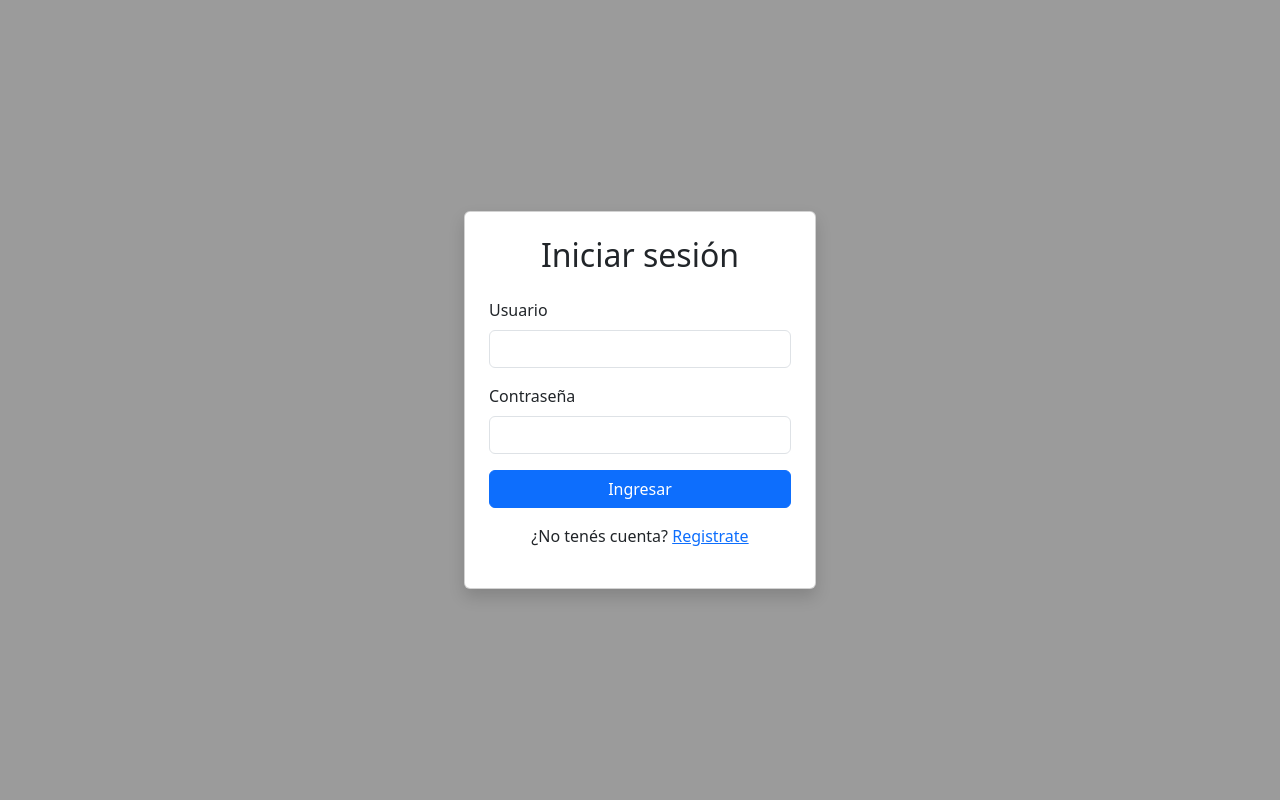
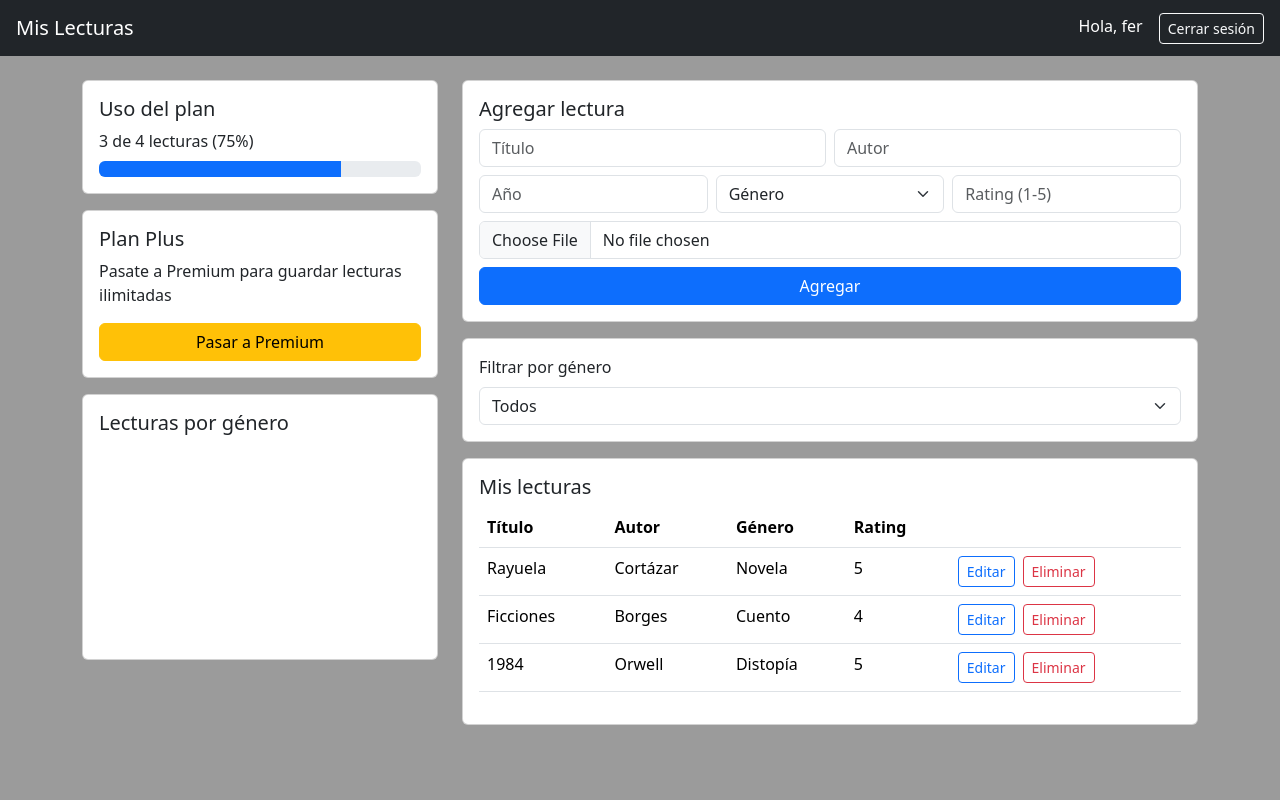
Before and after one commit to feraquino316/obligatoriofs-FerAquino, a React (Vite) app in the folder fullstack-obligatorio-306987/: page / in a window 1280 px wide. Shown: the top 800 px of the page. Built offline with nearby package versions, Linux system fonts and the light colour scheme.

Commit message:
Dashboard estatico con componentes

```diff
--- a/fullstack-obligatorio-306987/src/App.jsx
+++ b/fullstack-obligatorio-306987/src/App.jsx
@@ -7,8 +7,8 @@ const App = () => {
 
       return (
   <>
-    <Login />
-    <Registro />
+    {/* <Login /> */}
+    {/* <Registro /> */}
     <Dashboard />
   </>
 );
--- /dev/null
+++ b/fullstack-obligatorio-306987/src/componentes/CambioPlan.jsx
@@ -0,0 +1,11 @@
+const CambioPlan = () => {
+  return (
+    <div className="card p-3 mb-3">
+      <h5>Plan Plus</h5>
+      <p>Pasate a Premium para guardar lecturas ilimitadas</p>
+      <button className="btn btn-warning w-100">Pasar a Premium</button>
+    </div>
+  );
+};
+
+export default CambioPlan;
--- /dev/null
+++ b/fullstack-obligatorio-306987/src/componentes/Filtro.jsx
@@ -0,0 +1,14 @@
+const Filtro = () => {
+  return (
+    <div className="card p-3 mb-3">
+      <label htmlFor="filtro-genero" className="form-label">Filtrar por género</label>
+      <select id="filtro-genero" className="form-select">
+        <option value="">Todos</option>
+        <option value="Novela">Novela</option>
+        <option value="Cuento">Cuento</option>
+      </select>
+    </div>
+  );
+};
+
+export default Filtro;
--- /dev/null
+++ b/fullstack-obligatorio-306987/src/componentes/FormLectura.jsx
@@ -0,0 +1,36 @@
+const FormLectura = () => {
+  return (
+    <div className="card p-3 mb-3">
+      <h5>Agregar lectura</h5>
+      <div className="row g-2">
+        <div className="col-md-6">
+          <input type="text" className="form-control" placeholder="Título" />
+        </div>
+        <div className="col-md-6">
+          <input type="text" className="form-control" placeholder="Autor" />
+        </div>
+        <div className="col-md-4">
+          <input type="number" className="form-control" placeholder="Año" />
+        </div>
+        <div className="col-md-4">
+          <select className="form-select">
+            <option value="">Género</option>
+            <option>Novela</option>
+            <option>Cuento</option>
+          </select>
+        </div>
+        <div className="col-md-4">
+          <input type="number" className="form-control" placeholder="Rating (1-5)" min="1" max="5" />
+        </div>
+        <div className="col-12">
+          <input type="file" className="form-control" accept="image/*" />
+        </div>
+        <div className="col-12">
+          <button className="btn btn-primary w-100">Agregar</button>
+        </div>
+      </div>
+    </div>
+  );
+};
+
+export default FormLectura;
--- /dev/null
+++ b/fullstack-obligatorio-306987/src/componentes/Grafico.jsx
@@ -0,0 +1,10 @@
+const Grafico = () => {
+  return (
+    <div className="card p-3 mb-3">
+      <h5>Lecturas por género</h5>
+      <div style={{ height: '200px' }}></div>
+    </div>
+  );
+};
+
+export default Grafico;
--- /dev/null
+++ b/fullstack-obligatorio-306987/src/componentes/Header.jsx
@@ -0,0 +1,13 @@
+const Header = () => {
+  return (
+    <nav className="navbar navbar-dark bg-dark px-3">
+      <span className="navbar-brand">Mis Lecturas</span>
+      <div>
+        <span className="text-white me-3">Hola, fer</span>
+        <button className="btn btn-outline-light btn-sm">Cerrar sesión</button>
+      </div>
+    </nav>
+  );
+};
+
+export default Header;
--- /dev/null
+++ b/fullstack-obligatorio-306987/src/componentes/InformeUso.jsx
@@ -0,0 +1,13 @@
+const InformeUso = () => {
+  return (
+    <div className="card p-3 mb-3">
+      <h5>Uso del plan</h5>
+      <p className="mb-2">3 de 4 lecturas (75%)</p>
+      <div className="progress">
+        <div className="progress-bar" style={{ width: '75%' }}></div>
+      </div>
+    </div>
+  );
+};
+
+export default InformeUso;
--- /dev/null
+++ b/fullstack-obligatorio-306987/src/componentes/ItemLectura.jsx
@@ -0,0 +1,16 @@
+const ItemLectura = ({ lectura }) => {
+  return (
+    <tr>
+      <td>{lectura.titulo}</td>
+      <td>{lectura.autor}</td>
+      <td>{lectura.genero}</td>
+      <td>{lectura.rating}</td>
+      <td>
+        <button className="btn btn-sm btn-outline-primary me-2">Editar</button>
+        <button className="btn btn-sm btn-outline-danger">Eliminar</button>
+      </td>
+    </tr>
+  );
+};
+
+export default ItemLectura;
--- /dev/null
+++ b/fullstack-obligatorio-306987/src/componentes/ListaLecturas.jsx
@@ -0,0 +1,33 @@
+import ItemLectura from './ItemLectura';
+
+const ListaLecturas = () => {
+  const lecturas = [
+    { _id: '1', titulo: 'Rayuela', autor: 'Cortázar', genero: 'Novela', rating: 5 },
+    { _id: '2', titulo: 'Ficciones', autor: 'Borges', genero: 'Cuento', rating: 4 },
+    { _id: '3', titulo: '1984', autor: 'Orwell', genero: 'Distopía', rating: 5 },
+  ];
+
+  return (
+    <div className="card p-3">
+      <h5>Mis lecturas</h5>
+      <table className="table table-hover">
+        <thead>
+          <tr>
+            <th>Título</th>
+            <th>Autor</th>
+            <th>Género</th>
+            <th>Rating</th>
+            <th></th>
+          </tr>
+        </thead>
+        <tbody>
+          {lecturas.map((lectura) => (
+            <ItemLectura key={lectura._id} lectura={lectura} />
+          ))}
+        </tbody>
+      </table>
+    </div>
+  );
+};
+
+export default ListaLecturas;
--- a/fullstack-obligatorio-306987/src/pages/Dashboard.jsx
+++ b/fullstack-obligatorio-306987/src/pages/Dashboard.jsx
@@ -1,11 +1,31 @@
-import React from 'react'
+import Header from '../componentes/Header';
+import ListaLecturas from '../componentes/ListaLecturas';
+import InformeUso from '../componentes/InformeUso';
+import CambioPlan from '../componentes/CambioPlan';
+import Grafico from '../componentes/Grafico';
+import FormLectura from '../componentes/FormLectura';
+import Filtro from '../componentes/Filtro';
 
 const Dashboard = () => {
   return (
-    <div>
+    <>
+      <Header />
+      <div className="container mt-4">
+        <div className="row">
+          <div className="col-md-4">
+            <InformeUso />
+            <CambioPlan />
+            <Grafico />
+          </div>
+          <div className="col-md-8">
+            <FormLectura />
+            <Filtro />
+            <ListaLecturas />
+          </div>
+        </div>
+      </div>
+    </>
+  );
+};
 
-    </div>
-  )
-}
-
-export default Dashboard
+export default Dashboard;
```
Also changed, not shown: 1 other file (tests, documents, lock files or other folders).
